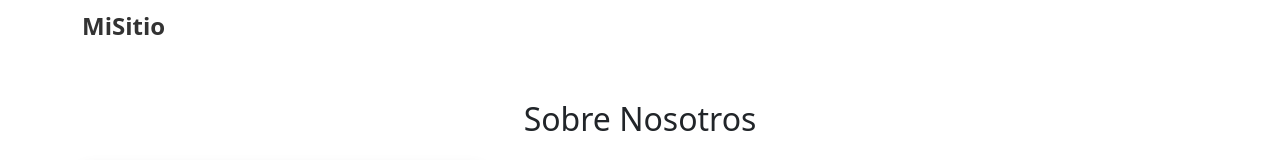
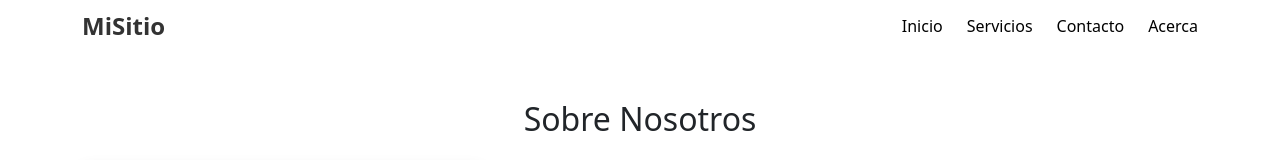
Before and after one commit to fflawers/MIRANDA, a React (Vite) app: page /MIRANDA/acerca in a window 1280 px wide. Shown: the top 160 px of the page. Built offline with nearby package versions, Linux system fonts and the light colour scheme; grey boxes are pictures that could not be loaded.

Commit message:
intento 8

```diff
--- a/src/assets/Global.css
+++ b/src/assets/Global.css
@@ -20,7 +20,7 @@
 }
 
 .menu a {
-  color: #FFFFFF;
+  color: #000000;
   text-decoration: none;
 }
 
```
